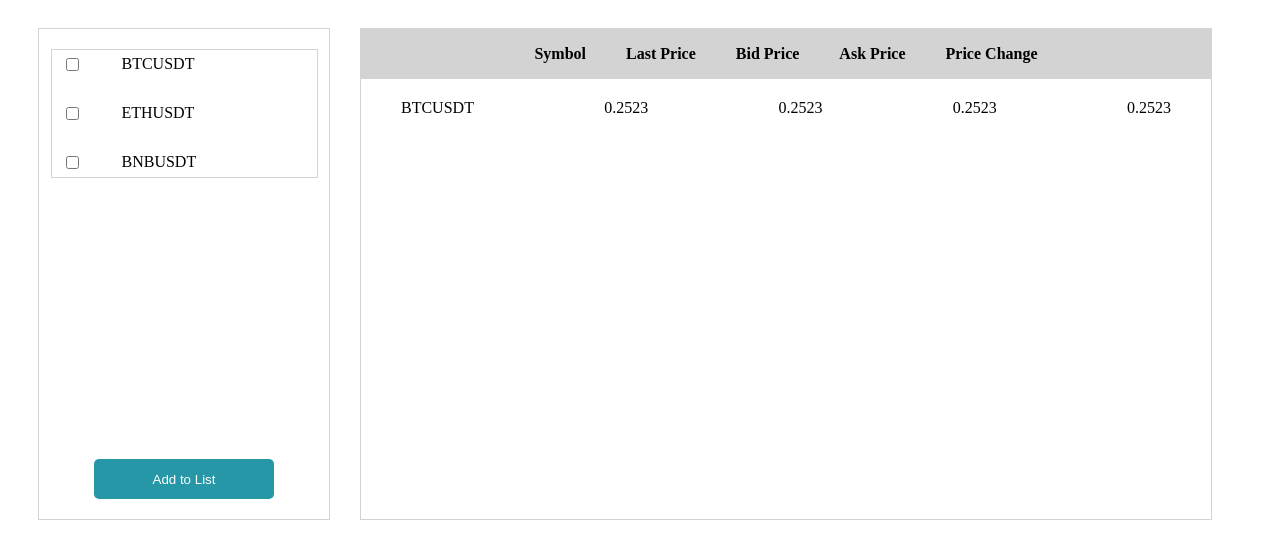
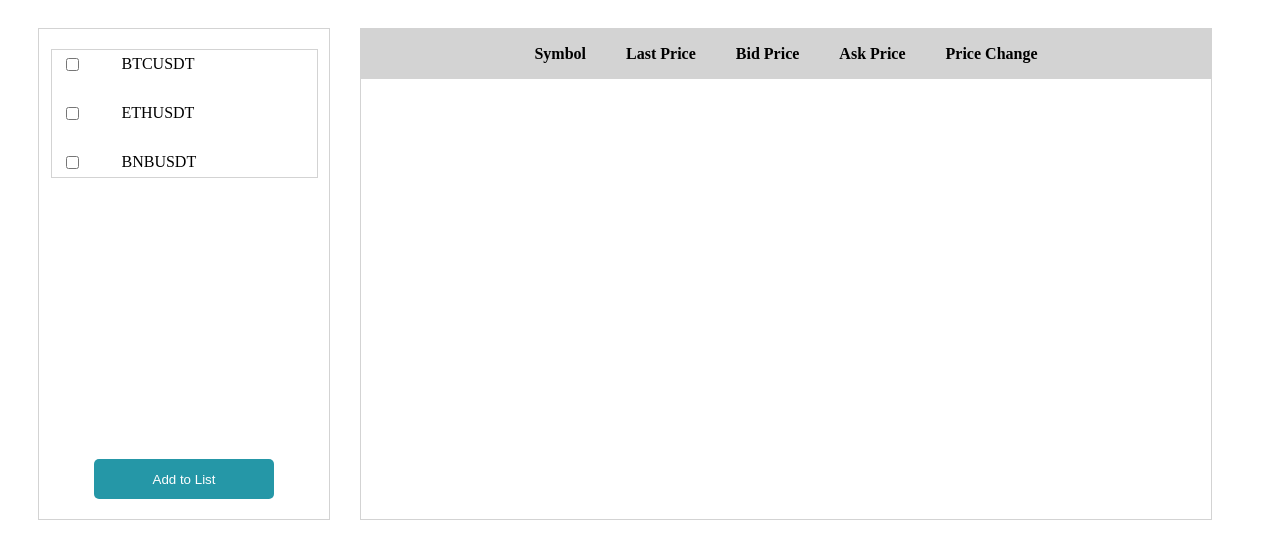
Before and after one commit to wesley-snybool/frontend-test-accenture, a React (Vite) app: page / in a window 1280 px wide. Shown: the top 558 px of the page. Built offline with nearby package versions, Linux system fonts and the light colour scheme.

Commit message:
fisrt integration api finaly

```diff
--- a/src/App.tsx
+++ b/src/App.tsx
@@ -14,7 +14,13 @@ import { ListLineProps } from "./types";
 
 function App() {
   const [symbols, setSymbols] = useState<string[]>([]);
-  const [eventChange, setEventChange] = useState<ListLineProps>();
+  const [eventChange, setEventChange] = useState<ListLineProps>({
+    a: "",
+    b: "",
+    p: "",
+    q: "",
+    symbol: "",
+  });
 
   const WS_URL = "wss://stream.binance.com:9443/ws/";
 
@@ -34,8 +40,9 @@ function App() {
       socket.onopen = () => console.log(`Conectado a ${flag}`);
       socket.onerror = () => console.log(`Erro ao conectar a ${flag}`);
       socket.onmessage = (event) => {
-        console.log(event.data);
+        setEventChange(JSON.parse(event.data));
       };
+
       setSymbols((prev) => [...prev, flag]);
     } else {
       // Fecha e remove a conexão WebSocket ao remover um símbolo
@@ -51,7 +58,8 @@ function App() {
 
   useEffect(() => {
     console.log(symbols);
-  }, [symbols]);
+    console.log(eventChange, "eventos");
+  }, [symbols, eventChange]);
 
   const criptoSymbols = [
     {
@@ -103,8 +111,8 @@ function App() {
       </S.BoxSelector>
 
       <List>
-        {data.map((item) => {
-          return <ListLine key={`${item}`} data={item} />;
+        {symbols.map((item) => {
+          return <ListLine key={`${item}`} {...eventChange} />;
         })}
       </List>
     </S.Main>
--- a/src/Components/ListLine/index.tsx
+++ b/src/Components/ListLine/index.tsx
@@ -1,13 +1,13 @@
 import { ListLineProps } from "../../types";
 
-const ListLine = ({ data }: ListLineProps): JSX.Element => {
+const ListLine = ({ symbol, p, a, b, q }: ListLineProps): JSX.Element => {
   return (
     <div>
-      <span>{data.symbol}</span>
-      <span>{data.p}</span>
-      <span>{data.b}</span>
-      <span>{data.a}</span>
-      <span>{data.q}</span>
+      <span>{symbol}</span>
+      <span>{p}</span>
+      <span>{b}</span>
+      <span>{a}</span>
+      <span>{q}</span>
     </div>
   );
 };
```
Also changed, not shown: src/types.ts (+5 -7 lines).
